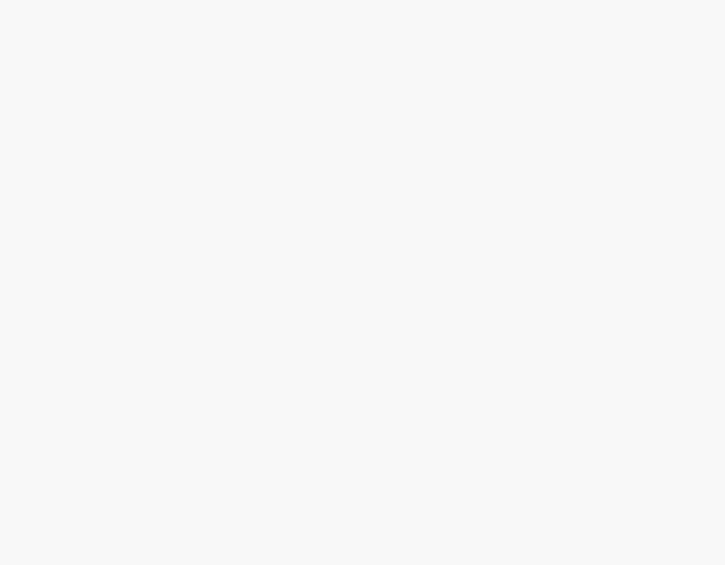
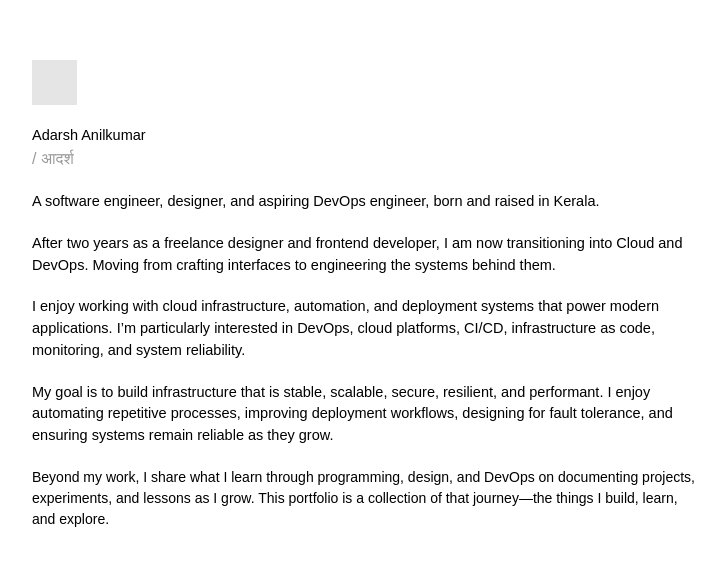
Before and after one commit to bettercalladx6sh/adx6sh, a Next.js app: page / in a window 1280 px wide. Shown: the part 105-670 px from the top of the page, without its empty margins (272-997 px from the left). Built offline with nearby package versions, Linux system fonts and the light colour scheme.

Commit message:
feat: add content to page.tsx

```diff
--- a/app/page.tsx
+++ b/app/page.tsx
@@ -1,7 +1,48 @@
 import Image from "next/image";
+
+const paragraphStyles = "font-inter text-[14px] font-medium text-black";
 
 export default function Home() {
   return (
-    <div className="flex flex-col flex-1 items-center justify-center bg-zinc-50 font-sans dark:bg-black"></div>
+    <div className="flex items-center justify-center w-full min-h-screen bg-white">
+      <div className="flex flex-col items-start justify-center w-2xl h-screen gap-5">
+        <div className="flex flex-col gap-5 w-full" id="head">
+          <div className="flex items-center justify-center w-11.25 aspect-square bg-black/10"></div>
+          <div className="flex flex-col items-start justify-center w-full font-inter font-medium">
+            <h3 className="text-black text-[14.5px]">Adarsh Anilkumar</h3>
+            <p className="text-black/40 font-devanagari">/ आदर्श</p>
+          </div>
+        </div>
+        <div className="flex flex-col items-start justify-center w-full h-auto gap-5 text-[14.5px] font-inter font-medium">
+          <p className="text-black">
+            A software engineer, designer, and aspiring DevOps engineer, born
+            and raised in Kerala.
+          </p>
+          <p className="text-black">
+            After two years as a freelance designer and frontend developer, I am
+            now transitioning into Cloud and DevOps. Moving from crafting
+            interfaces to engineering the systems behind them.
+          </p>
+          <p className="text-black">
+            I enjoy working with cloud infrastructure, automation, and
+            deployment systems that power modern applications. I’m particularly
+            interested in DevOps, cloud platforms, CI/CD, infrastructure as
+            code, monitoring, and system reliability.
+          </p>
+          <p className="text-black">
+            My goal is to build infrastructure that is stable, scalable, secure,
+            resilient, and performant. I enjoy automating repetitive processes,
+            improving deployment workflows, designing for fault tolerance, and
+            ensuring systems remain reliable as they grow.
+          </p>
+          <span className={paragraphStyles}>
+            Beyond my work, I share what I learn through programming, design,
+            and DevOps on documenting projects, experiments, and lessons as I
+            grow. This portfolio is a collection of that journey—the things I
+            build, learn, and explore.
+          </span>
+        </div>
+      </div>
+    </div>
   );
 }
```
